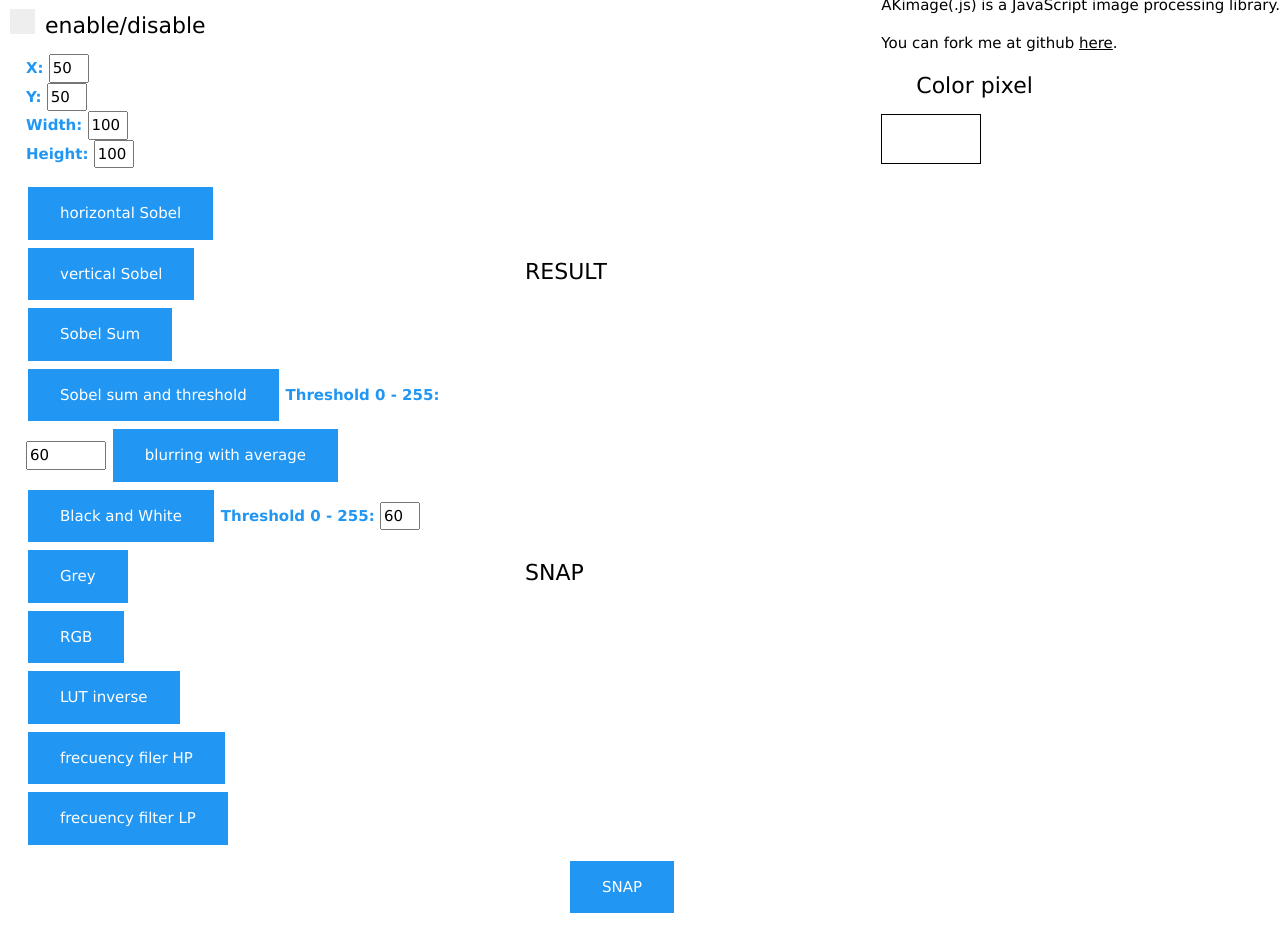
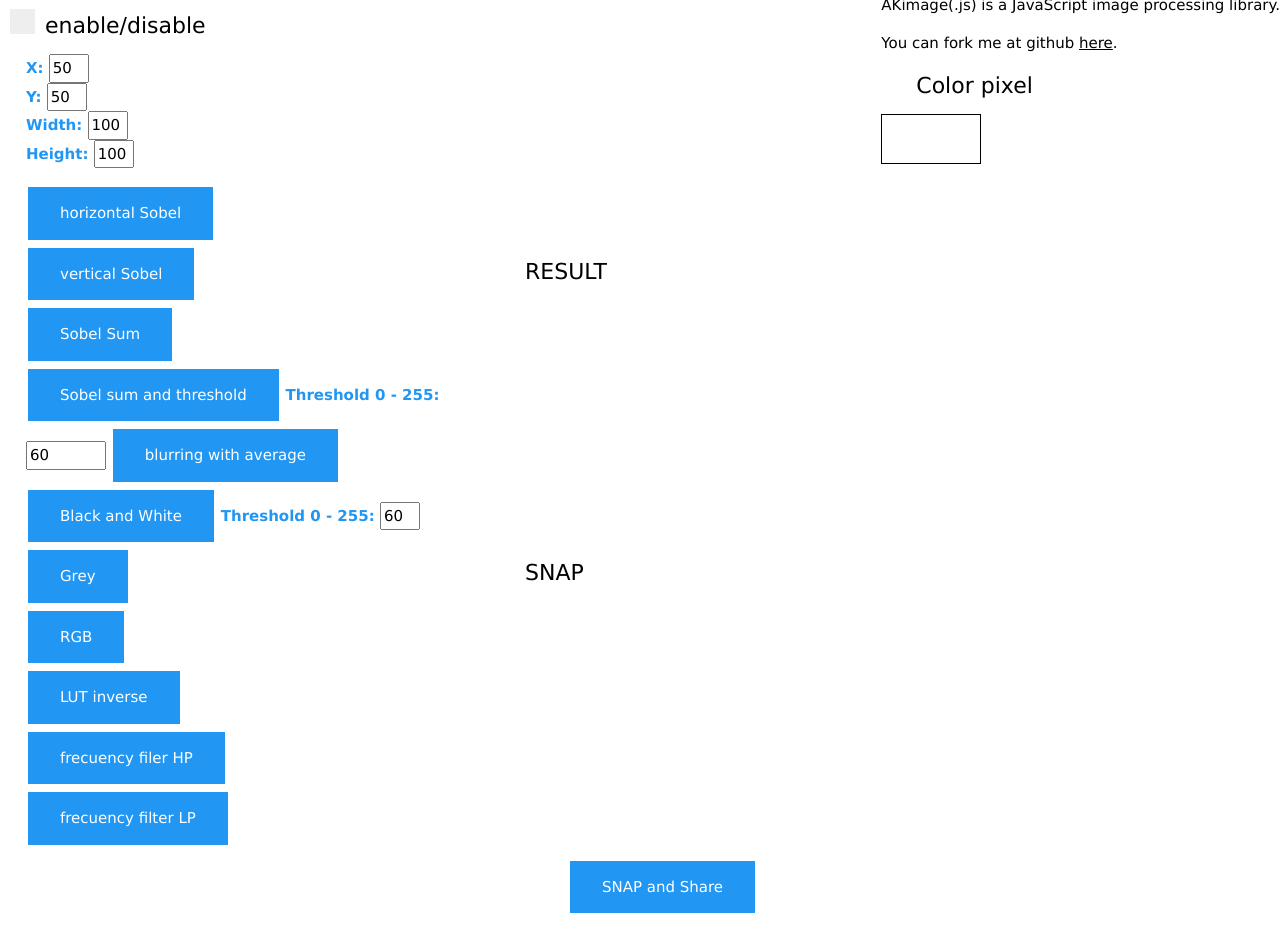
Before and after one commit to alefortvi/alefortvi.github.io, a plain HTML site: page index.html in a window 1280 px wide. Shown: the part 46-998 px from the top of the page. Drawn offline with nearby package versions, Linux system fonts and the light colour scheme.

Commit message:
fix demo cam 1

```diff
--- a/index.html
+++ b/index.html
@@ -101,7 +101,7 @@
     <label class="container">RESULT</label>
 <div id="containerV">
 <canvas  id="repuesto" style="height: 192px; width: 256px;"></canvas>
-    <input class="button" type="button" value="SNAP" id="snap" style="margin-top: 330px; margin-left: 80px">
+    <input class="button" type="button" value="SNAP and Share" id="snap" style="margin-top: 330px; margin-left: 80px">
 
 </div>
 
```
